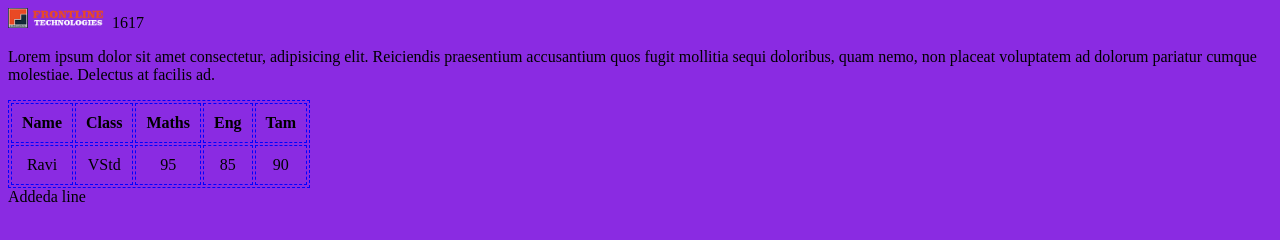
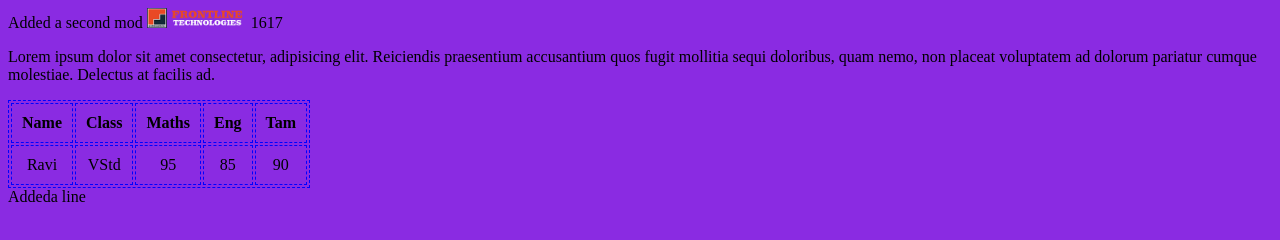
Before and after one commit to anbuthane/sdvplt, a plain HTML site: page index.html in a window 1280 px wide. Drawn offline with Linux system fonts and the light colour scheme.

Commit message:
added a second line

```diff
--- a/index.html
+++ b/index.html
@@ -25,6 +25,7 @@
     </style>
   </head>
   <body style="background-color: blueviolet">
+    Added a second mod
     <!--[if lt IE 7]>
       <p class="browsehappy">
         You are using an <strong>outdated</strong> browser. Please
```
